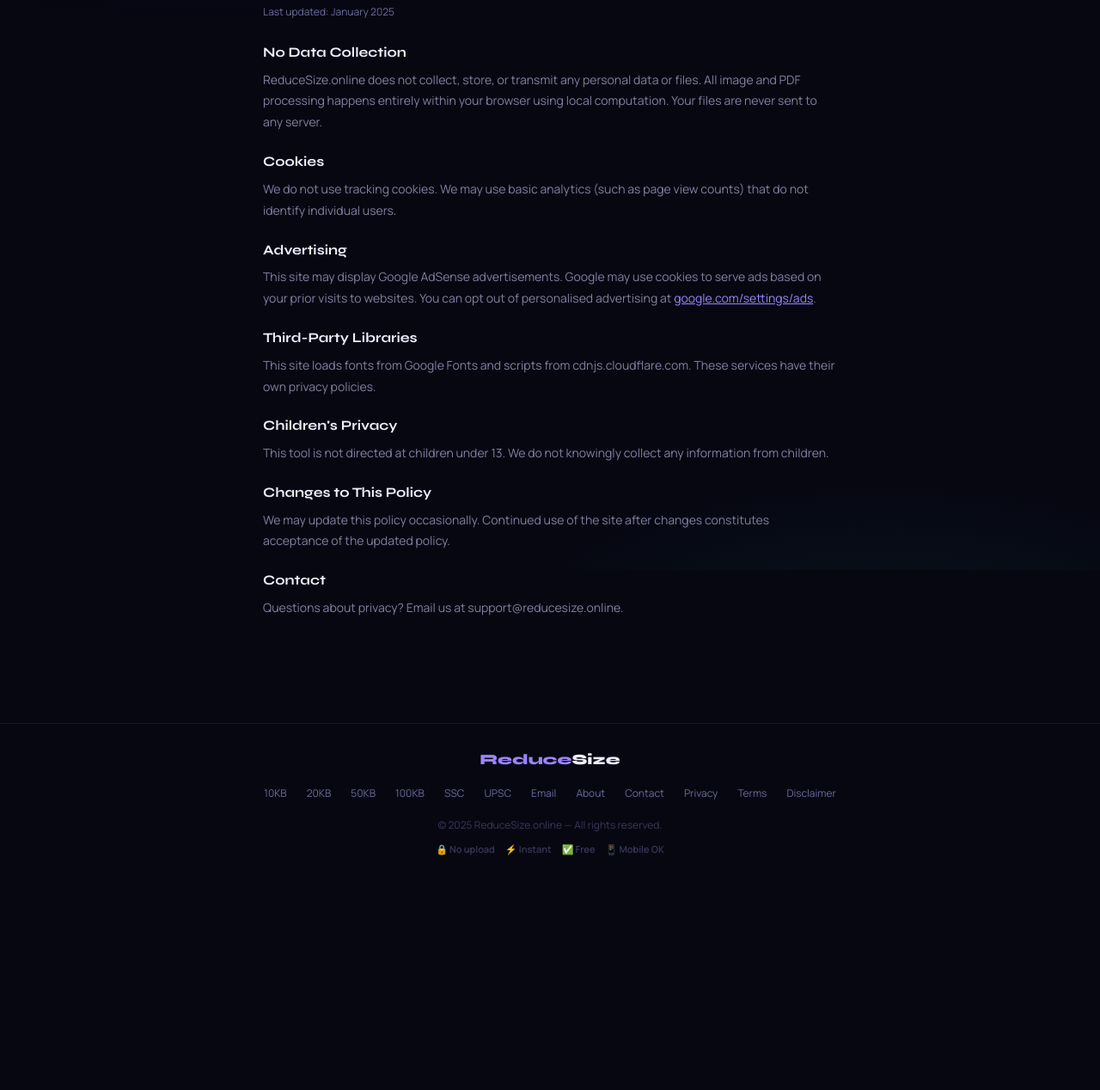
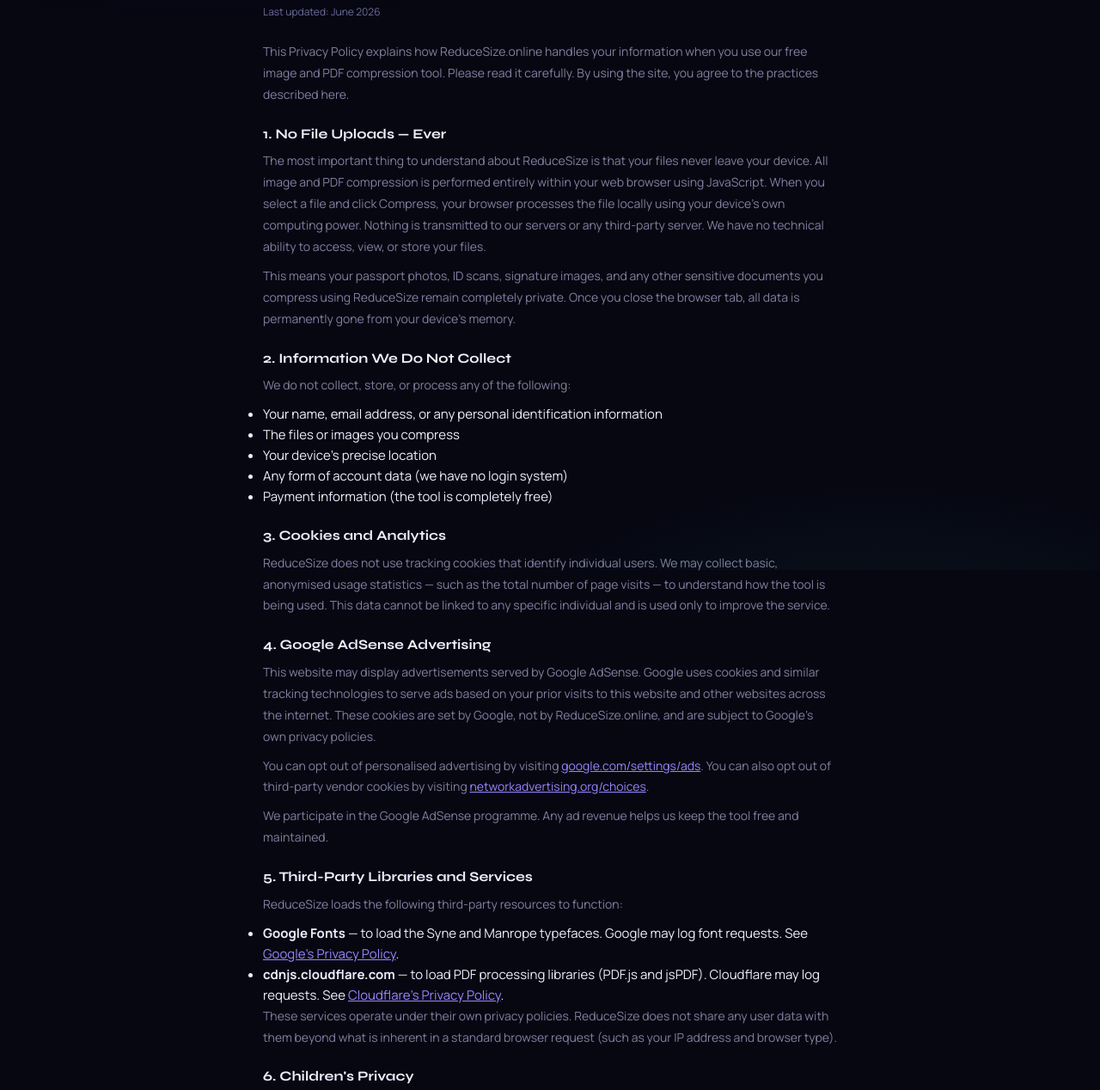
Before and after one commit to Neerajbisht19/reducesize, a plain HTML site: page privacy-policy.html in a window 1280 px wide. Shown: the part 137-1405 px from the top of the page at 86% size. Before the commit the page ends 1154 px from the top, so only its background shows below. Drawn offline with Linux system fonts and the light colour scheme.

Commit message:
Revise privacy policy for 2026 updates
Updated the privacy policy to reflect the latest changes, including new sections on data security, children's privacy, and third-party libraries.

```diff
--- a/privacy-policy.html
+++ b/privacy-policy.html
@@ -334,28 +334,51 @@
   <span class="nav-pill">✦ FREE FOREVER</span>
 </nav><div class="legal">
 <h1>Privacy Policy</h1>
-<p class="upd">Last updated: January 2025</p>
+<p class="upd">Last updated: June 2026</p>
 
-<h2>No Data Collection</h2>
-<p>ReduceSize.online does not collect, store, or transmit any personal data or files. All image and PDF processing happens entirely within your browser using local computation. Your files are never sent to any server.</p>
+<p>This Privacy Policy explains how ReduceSize.online handles your information when you use our free image and PDF compression tool. Please read it carefully. By using the site, you agree to the practices described here.</p>
 
-<h2>Cookies</h2>
-<p>We do not use tracking cookies. We may use basic analytics (such as page view counts) that do not identify individual users.</p>
+<h2>1. No File Uploads — Ever</h2>
+<p>The most important thing to understand about ReduceSize is that your files never leave your device. All image and PDF compression is performed entirely within your web browser using JavaScript. When you select a file and click Compress, your browser processes the file locally using your device's own computing power. Nothing is transmitted to our servers or any third-party server. We have no technical ability to access, view, or store your files.</p>
+<p>This means your passport photos, ID scans, signature images, and any other sensitive documents you compress using ReduceSize remain completely private. Once you close the browser tab, all data is permanently gone from your device's memory.</p>
 
-<h2>Advertising</h2>
-<p>This site may display Google AdSense advertisements. Google may use cookies to serve ads based on your prior visits to websites. You can opt out of personalised advertising at <a href="https://www.google.com/settings/ads" style="color:var(--purple-l)">google.com/settings/ads</a>.</p>
+<h2>2. Information We Do Not Collect</h2>
+<p>We do not collect, store, or process any of the following:</p>
+<ul>
+<li>Your name, email address, or any personal identification information</li>
+<li>The files or images you compress</li>
+<li>Your device's precise location</li>
+<li>Any form of account data (we have no login system)</li>
+<li>Payment information (the tool is completely free)</li>
+</ul>
 
-<h2>Third-Party Libraries</h2>
-<p>This site loads fonts from Google Fonts and scripts from cdnjs.cloudflare.com. These services have their own privacy policies.</p>
+<h2>3. Cookies and Analytics</h2>
+<p>ReduceSize does not use tracking cookies that identify individual users. We may collect basic, anonymised usage statistics — such as the total number of page visits — to understand how the tool is being used. This data cannot be linked to any specific individual and is used only to improve the service.</p>
 
-<h2>Children's Privacy</h2>
-<p>This tool is not directed at children under 13. We do not knowingly collect any information from children.</p>
+<h2>4. Google AdSense Advertising</h2>
+<p>This website may display advertisements served by Google AdSense. Google uses cookies and similar tracking technologies to serve ads based on your prior visits to this website and other websites across the internet. These cookies are set by Google, not by ReduceSize.online, and are subject to Google's own privacy policies.</p>
+<p>You can opt out of personalised advertising by visiting <a href="https://www.google.com/settings/ads" style="color:var(--purple-l)">google.com/settings/ads</a>. You can also opt out of third-party vendor cookies by visiting <a href="https://www.networkadvertising.org/choices/" style="color:var(--purple-l)">networkadvertising.org/choices</a>.</p>
+<p>We participate in the Google AdSense programme. Any ad revenue helps us keep the tool free and maintained.</p>
 
-<h2>Changes to This Policy</h2>
-<p>We may update this policy occasionally. Continued use of the site after changes constitutes acceptance of the updated policy.</p>
+<h2>5. Third-Party Libraries and Services</h2>
+<p>ReduceSize loads the following third-party resources to function:</p>
+<ul>
+<li><strong>Google Fonts</strong> — to load the Syne and Manrope typefaces. Google may log font requests. See <a href="https://policies.google.com/privacy" style="color:var(--purple-l)">Google's Privacy Policy</a>.</li>
+<li><strong>cdnjs.cloudflare.com</strong> — to load PDF processing libraries (PDF.js and jsPDF). Cloudflare may log requests. See <a href="https://www.cloudflare.com/privacypolicy/" style="color:var(--purple-l)">Cloudflare's Privacy Policy</a>.</li>
+</ul>
+<p>These services operate under their own privacy policies. ReduceSize does not share any user data with them beyond what is inherent in a standard browser request (such as your IP address and browser type).</p>
 
-<h2>Contact</h2>
-<p>Questions about privacy? Email us at support@reducesize.online.</p>
+<h2>6. Children's Privacy</h2>
+<p>ReduceSize.online is not directed at children under the age of 13. We do not knowingly collect any personal information from children. If you believe a child has provided personal information through our site, please contact us and we will take steps to remove it.</p>
+
+<h2>7. Data Security</h2>
+<p>Because we do not collect or store any personal data or files, there is no database of user information that could be compromised in a data breach. Your files exist only in your browser's memory during the compression process and are cleared when you close the tab or navigate away.</p>
+
+<h2>8. Changes to This Policy</h2>
+<p>We may update this Privacy Policy from time to time. When we do, we will update the "Last updated" date at the top of this page. We encourage you to review this page periodically. Continued use of ReduceSize after any changes constitutes your acceptance of the updated policy.</p>
+
+<h2>9. Contact Us</h2>
+<p>If you have any questions, concerns, or requests related to this Privacy Policy, please contact us through our <a href="/contact-us.html" style="color:var(--purple-l)">Contact page</a> or email us at <a href="mailto:support@reducesize.online" style="color:var(--purple-l)">support@reducesize.online</a>. We will respond within 48 hours.</p>
 </div><footer class="footer">
   <a class="flogo" href="/"><em>Reduce</em>Size</a>
   <nav class="fnav">
@@ -372,7 +395,7 @@
     <a href="/terms-conditions.html">Terms</a>
     <a href="/disclaimer.html">Disclaimer</a>
   </nav>
-  <p class="fcopy">© 2025 ReduceSize.online — All rights reserved.</p>
+  <p class="fcopy">© 2025–2026 ReduceSize.online — All rights reserved.</p>
   <div class="ftrust">
     <span>🔒 No upload</span><span>⚡ Instant</span><span>✅ Free</span><span>📱 Mobile OK</span>
   </div>
```
